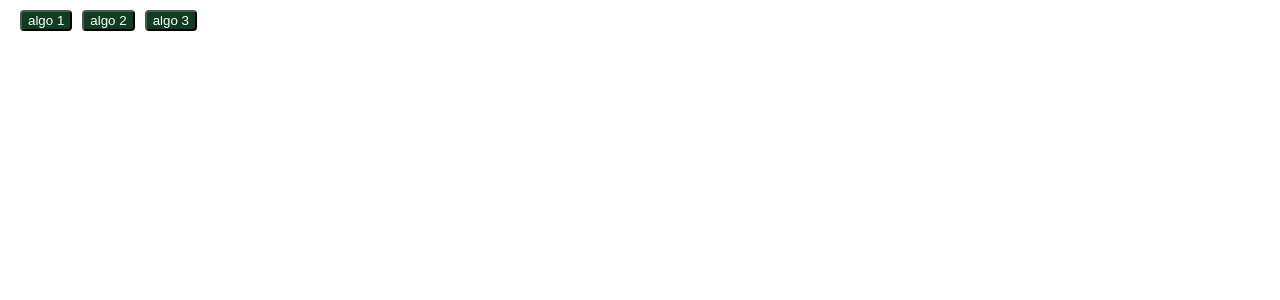
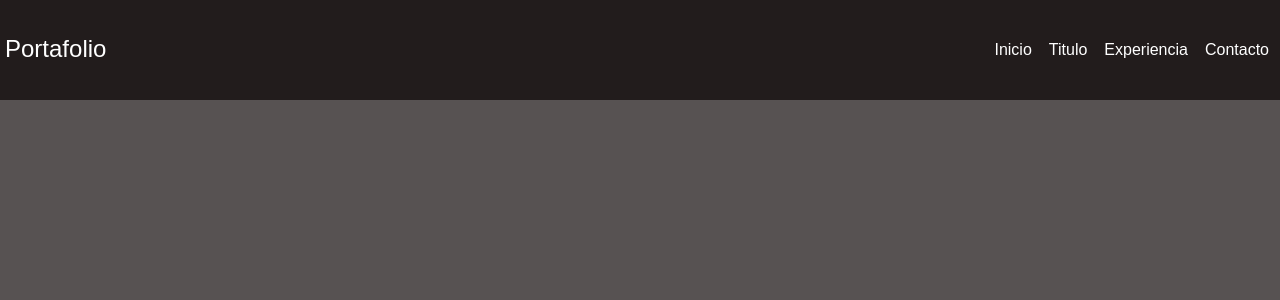
Before and after one commit to ImLuu/portfolio, a React (Create React App) app: page / in a window 1280 px wide. Shown: the top 300 px of the page. Built offline with nearby package versions, Linux system fonts and the light colour scheme.

Commit message:
Forma pagina

```diff
--- a/src/App.js
+++ b/src/App.js
@@ -1,4 +1,4 @@
-import Page from './components/Pagina/Page.jsx'
+import  Page  from "./page/Page.jsx";
 
 function App() {
   return (
--- /dev/null
+++ b/src/components/Barra/Bar.css
@@ -0,0 +1,36 @@
+.section{
+    display: flex;
+    background-color: rgb(34, 28, 28);
+    backdrop-filter: blur(100px);
+    border: 3px ;
+    border-radius: 0px;
+}
+
+.btn-container{
+    height: 100px;
+    width: 100%;
+    display: flex;
+    justify-content: right;
+    align-content: center;
+}
+
+.info{
+    margin: 35px 0 0 5px;
+    color: white;
+    font: caption;
+    font-size: x-large;
+}
+.btn-funtion{
+    height: 50px;
+    width: auto;
+    margin: 25px 5px 0 0;
+    font:caption ;
+    color: white;
+    background-color: rgb(34, 28, 28);
+    border: 0;
+
+}
+.btn-funtion:focus {
+    border-bottom: 2px solid white;
+    transition: border-bottom 0.1s ease-in;
+}
--- /dev/null
+++ b/src/components/Barra/Bar.js
@@ -0,0 +1,8 @@
+export function Inicio()  {
+ console.log("Aqui se apreto el boton INICIO");
+
+}
+
+export function Titulo()  {
+    console.log("Aqui se apreto el boton TITULO");
+}
--- /dev/null
+++ b/src/components/Barra/Bar.jsx
@@ -0,0 +1,23 @@
+import React from 'react'
+import "./Bar.css"
+import { Inicio , Titulo } from './Bar.js';
+
+function Bar() {
+  return (
+    <>
+        <div className='bar-container'>
+            <div className='section'>
+                <div className='info'> Portafolio </div>
+                <div className='btn-container'>
+                    <button className='btn-funtion' onClick={() => Inicio()} > Inicio</button>
+                    <button className='btn-funtion' onClick={() => Titulo()}> Titulo</button>
+                    <button className='btn-funtion' > Experiencia</button>
+                    <button className='btn-funtion' > Contacto</button>
+                </div>
+            </div>
+        </div>
+    </>
+  )
+}
+
+export default Bar
--- a/src/components/Pagina/Page.css
+++ /dev/null
@@ -1,28 +0,0 @@
-.list-btn{
-    display: flex;
-    margin: 10px;
-}
-
-.btn-funtion{
-    margin-left: 10px;
-    border-radius: 4px;
-    color: white;
-    animation: changeColour 1s infinite;
-}
-@keyframes changeColour {
-    0% {
-        background-color: rgb(87, 231, 118);
-    }
-    25%{
-        background-color: rgb(59, 187, 108);
-    }
-    50%{
-        background-color: rgb(63, 143, 43);
-    }
-    75%{
-        background-color: rgb(25, 87, 49);
-    }
-    100%{
-        background-color: rgb(14, 61, 32);
-    }
-}
--- a/src/components/Pagina/Page.js
+++ /dev/null
@@ -1,6 +0,0 @@
-
-function recibir (text) {
-    return text
-}
-
-recibir()
--- a/src/components/Pagina/Page.jsx
+++ /dev/null
@@ -1,18 +0,0 @@
-import React from 'react'
-import '../Pagina/Page.css'
-
-function Page() {
-  return (
-    <>
-    <div className='bar'>
-      <div className='list-btn'>
-        <button className='btn-funtion'> algo 1</button>
-        <button className='btn-funtion'> algo 2</button>
-        <button className='btn-funtion'> algo 3</button>
-      </div>
-    </div>
-    </>
-  )
-}
-
-export default Page
--- a/src/index.css
+++ b/src/index.css
@@ -5,6 +5,7 @@ body {
     sans-serif;
   -webkit-font-smoothing: antialiased;
   -moz-osx-font-smoothing: grayscale;
+  background-color: rgb(87, 82, 82);
 }
 
 code {
--- /dev/null
+++ b/src/page/Page.jsx
@@ -0,0 +1,10 @@
+import React from 'react'
+import Bar from '../components/Barra/Bar.jsx';
+
+const Page = () => {
+  return (
+    <Bar/>
+  )
+}
+
+export default Page
```
